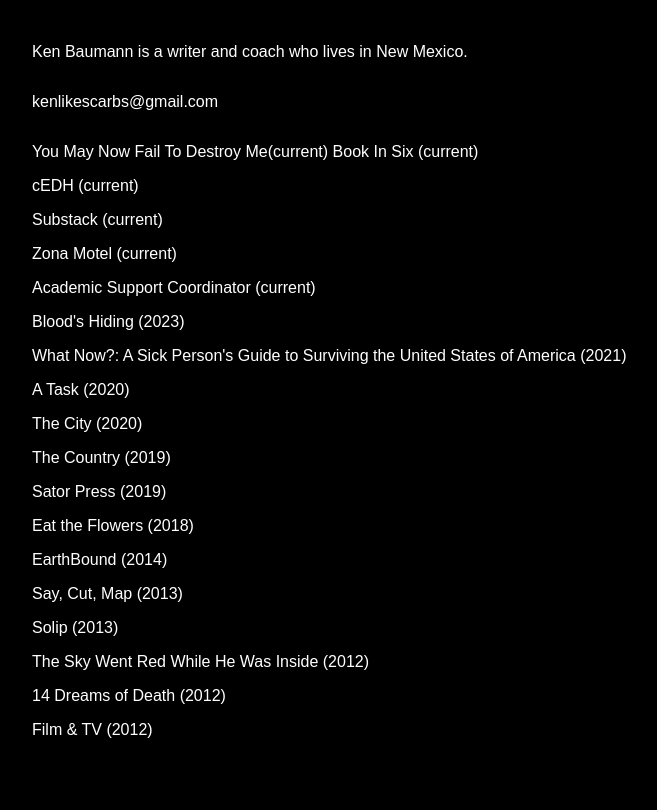
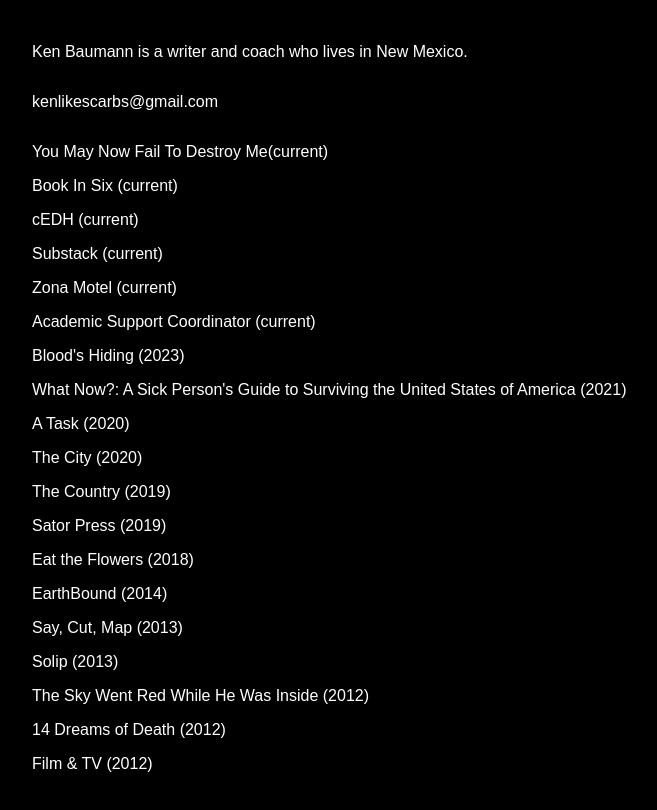
Before and after one commit to kenbaumann/kenbaumann.github.io, a plain HTML site: page index.html in a window 1280 px wide. Shown: the whole page, without its empty margins (8-665 px from the left). Drawn offline with Linux system fonts and the light colour scheme.

Commit message:
Update index.html

```diff
--- a/index.html
+++ b/index.html
@@ -29,7 +29,7 @@
   <p>Ken Baumann is a writer and coach who lives in New Mexico.</p>
   <p><a href="mailto:kenlikescarbs@gmail.com">kenlikescarbs@gmail.com</a></p>
 
-  <a href="https://failtodestroy.me">You May Now Fail To Destroy Me(current)</a>
+  <a href="https://failtodestroy.me">You May Now Fail To Destroy Me(current)</a><br>
   <a href="https://bookinsix.com">Book In Six (current)</a><br>
   <a href="https://www.google.com/search?q=ken+baumann+cedh">cEDH (current)</a><br>
   <a href="https://kenbaumann.substack.com/">Substack (current)</a><br>
```
